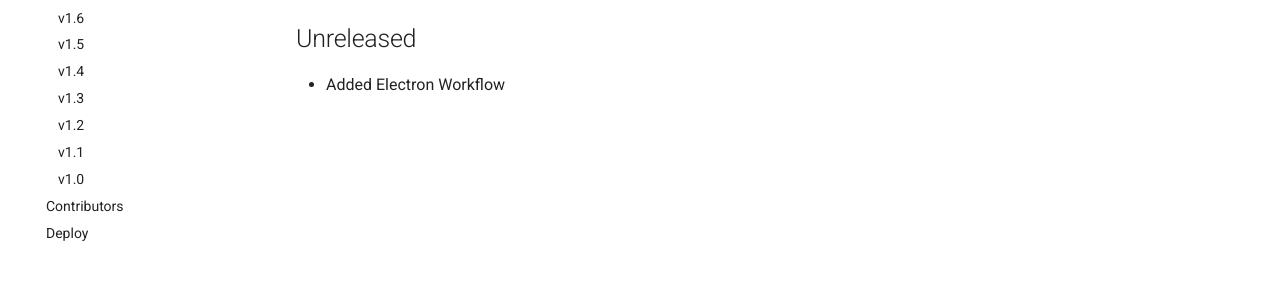
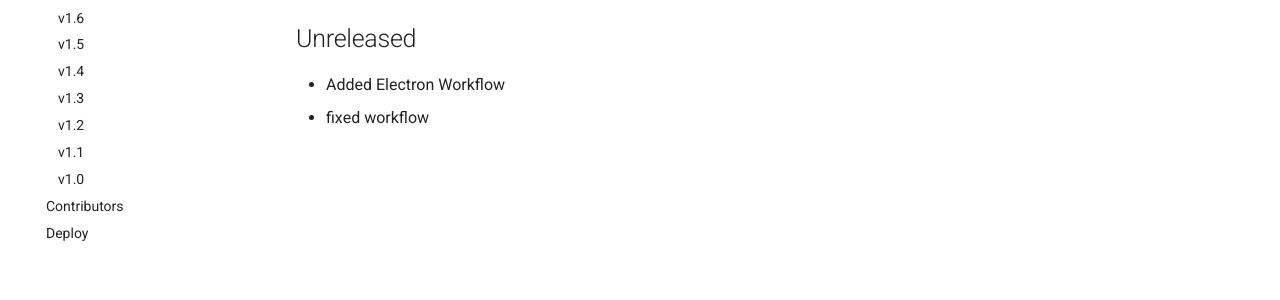
Before and after one commit to feluxerich/core, an MkDocs documentation site: the page built from docs/docs/changelog/v1.11.md, in a window 1280 px wide. Shown: the part 309-609 px from the top of the page. Built offline with MkDocs 1.6.1 and Material for MkDocs 9.7.7, drawn with Linux system fonts in a browser that asks for light colours; comment, search, counter and statistics services are not loaded.

Commit message:
fixed workflow inputs

```diff
--- a/docs/docs/changelog/v1.11.md
+++ b/docs/docs/changelog/v1.11.md
@@ -8,3 +8,4 @@
 ## Unreleased
 
 - Added Electron Workflow
+- fixed workflow
```
Also changed, not shown: 1 other file.
